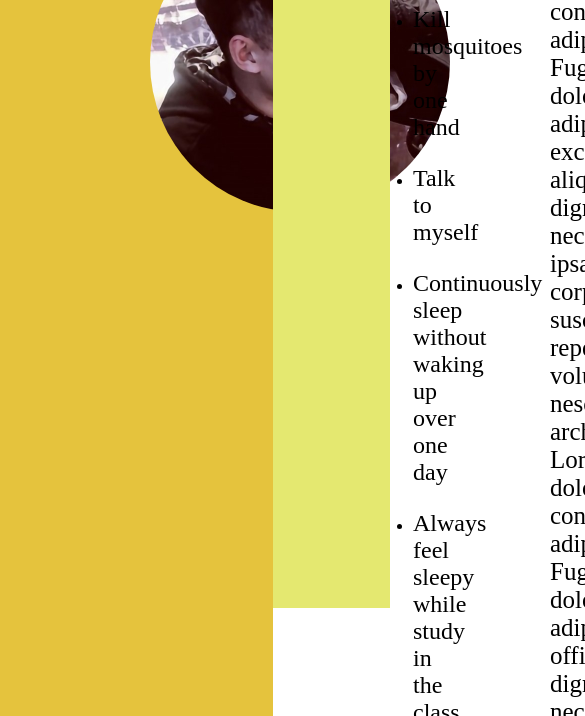
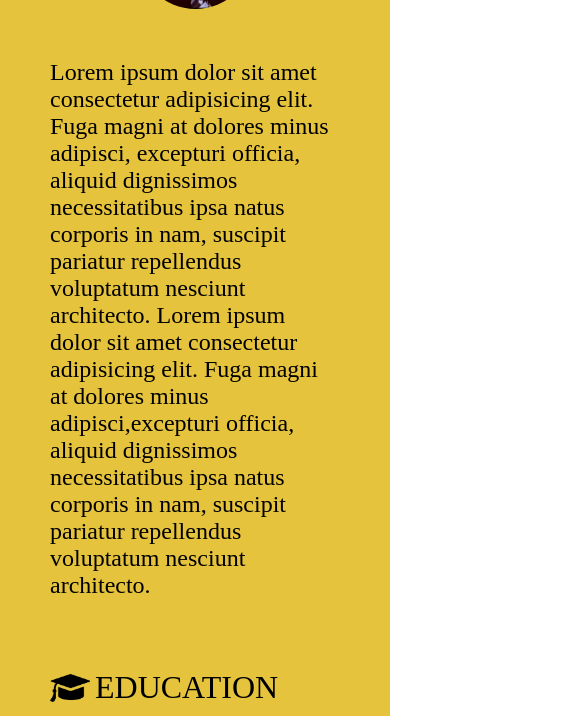
Before and after one commit to Paramate1/Final_Project, a plain HTML site: page index.html in a window 390 px wide. Shown: the part 602-1318 px from the top of the page, 585 px wide, since content can reach past the window. Drawn offline with Linux system fonts and the light colour scheme.

Commit message:
Responsive

```diff
--- a/index.html
+++ b/index.html
@@ -4,7 +4,7 @@
     <meta charset="UTF-8">
     <meta name="viewport" content="width=device-width, initial-scale=1.0">
     <meta http-equiv="X-UA-Compatible" content="ie=edge">
-    <title>Document</title>
+    <title>Resume</title>
     <link rel="stylesheet" href="style.css">
 
     <style>
@@ -20,61 +20,66 @@
             background-image: url('img/Background-header.jpg');
         }
 
-        main {
-            display: flex;
-        }
-
-        asideLeft {
-            display: absolute;
-            background-color: #E5C33D;
-            width: 70%;
-            height: 100%;
-        }
-
-        asideRight {
-            display: absolute;
-            background-color: #E4E870;
-            width: 30%;
-            height: 816px;
-        }
-
-        #ProfileBox {
-            display: flex;
-        }
-
-        #profilePicture {
-            margin: 120px 50px 50px 150px;
-            border-radius: 50%;
-            height: 300px;
-            width: 300px;
-        }
-
-        #profile{
-            margin: 150px 50px 50px 50px;
-            font-size: 25px;
-        }
-
         #name {
             font-size: 50px;
         }
 
-        #EduPicture {
-            width: 60px;
-            height: 40px;
-            margin: 120px 0px 0px 150px;
+        .flex-container {
+            display: flex;
+            flex-wrap: wrap;
         }
 
-        #detailBox {
-            display: flex;
+        .left {
+            background-color: #E5C33D;
+            width: 70%;
         }
 
-        #education {
-            margin: 125px 50px 0px 20px;
-
+        .right {
+            background-color: #E4E870;
+            width: 30%;
         }
 
-        #List {
-            margin: 20px 0px 0px 150px;
+        .ProfileBox {
+            width: 100%;
+            margin-bottom: 20px;
+            margin-top: 100px;
+            float:left
+        }
+
+        .ProfileImage {
+            display: block;
+            margin-left: auto;
+            margin-right: auto;
+            border-radius: 50%;
+            max-width:30%;
+            height:auto;
+        }
+
+        .description {
+            margin: 50px 50px 50px 50px;
+            font-size: 1.5em;
+        }
+
+        .education {
+            float: left;
+            margin: 0px 50px 0px 50px;
+        }
+
+        .EducationImage {
+            float: left;
+            max-width:40px;
+            height:auto;
+            margin-right: 5px;
+            margin-top: 5px;
+        }
+
+        .education span {
+            float: left;
+            font-size: 2em;
+        }
+
+        .UList {
+            margin-top: 50px;
         }
 
         p {
@@ -100,6 +105,12 @@
             margin: 20px 20px 0px 100px;
         }
 
+        @media only screen and (max-width:680px) {
+        /* For mobile phones: */
+        .left, .right {
+        width:100%;
+  }
+}
 
     </style>
 
@@ -109,14 +120,12 @@
         <div id="name">Mr. Paramate Soontornwipat</div>
         <h1>Nickname: Mos</h1>
     </header>
+    <div class="flex-container">
+        <div class="left">
 
-    <main>
-        <asideLeft>
-            <div id="ProfileBox">
-                <div>
-                    <img id="profilePicture" src="img/Profile.jpg" alt="Profile Picture">
-                </div>
-                <div id="profile">Lorem ipsum dolor sit amet consectetur adipisicing elit. Fuga magni at dolores minus adipisci,
+                <div class="ProfileBox">
+                    <img class="ProfileImage" src="img/Profile.jpg" alt="Profile Picture">
+                    <div class="description">Lorem ipsum dolor sit amet consectetur adipisicing elit. Fuga magni at dolores minus adipisci,
                             excepturi officia, aliquid dignissimos necessitatibus ipsa natus corporis in nam, suscipit pariatur
                             repellendus voluptatum nesciunt architecto. Lorem ipsum dolor sit amet consectetur adipisicing elit.
                             Fuga magni at dolores minus adipisci,excepturi officia, aliquid dignissimos necessitatibus ipsa natus corporis
@@ -124,12 +133,10 @@
                     </div>
                 </div>
 
-            <div id="detailBox">
-                <img id="EduPicture" src="img/Education Icon.png" alt="Education icon">
-                <h1 id="education">EDUCATION</h1>
-            </div>
-
-            <ul id="List">
+                <div class="education">
+                        <img class="EducationImage" src="img/Education Icon.png" alt="Education icon">
+                        <span>EDUCATION</span>
+                        <ul class="UList">
                                 <li>
                                     <p>2012 - 2015 : Master of Chemical Engineering from King Mongkut’s <br>
                                         University of Technology Thonburi, Bangkok, Thailand.</p>
@@ -139,11 +146,11 @@
                                         University of Technology Thonburi, Bangkok, Thailand.</p>
                                 </li>
                         </ul>
+                </div>
 
-        </asideLeft>
+        </div>
 
-        <asideRight>
-
+        <div class="right">
                 <div id="SkillBox">
                         <img id="SkillPicture" src="img/Skill Icon.png" alt="Skill icon">
                         <h1 id="skill">Skill</h1>
@@ -163,14 +170,8 @@
                                 <p>Always feel sleepy while study in the class</p>
                             </li>
                     </ul>
-
-        </asideRight>
-    </main>
-
-    <footer>
-
-    </footer>
-
+        </div>
+    </div>
 
     <script src="script.js"></script>
 </body>
```
Lines whose indentation alone changed are shown as unchanged.
